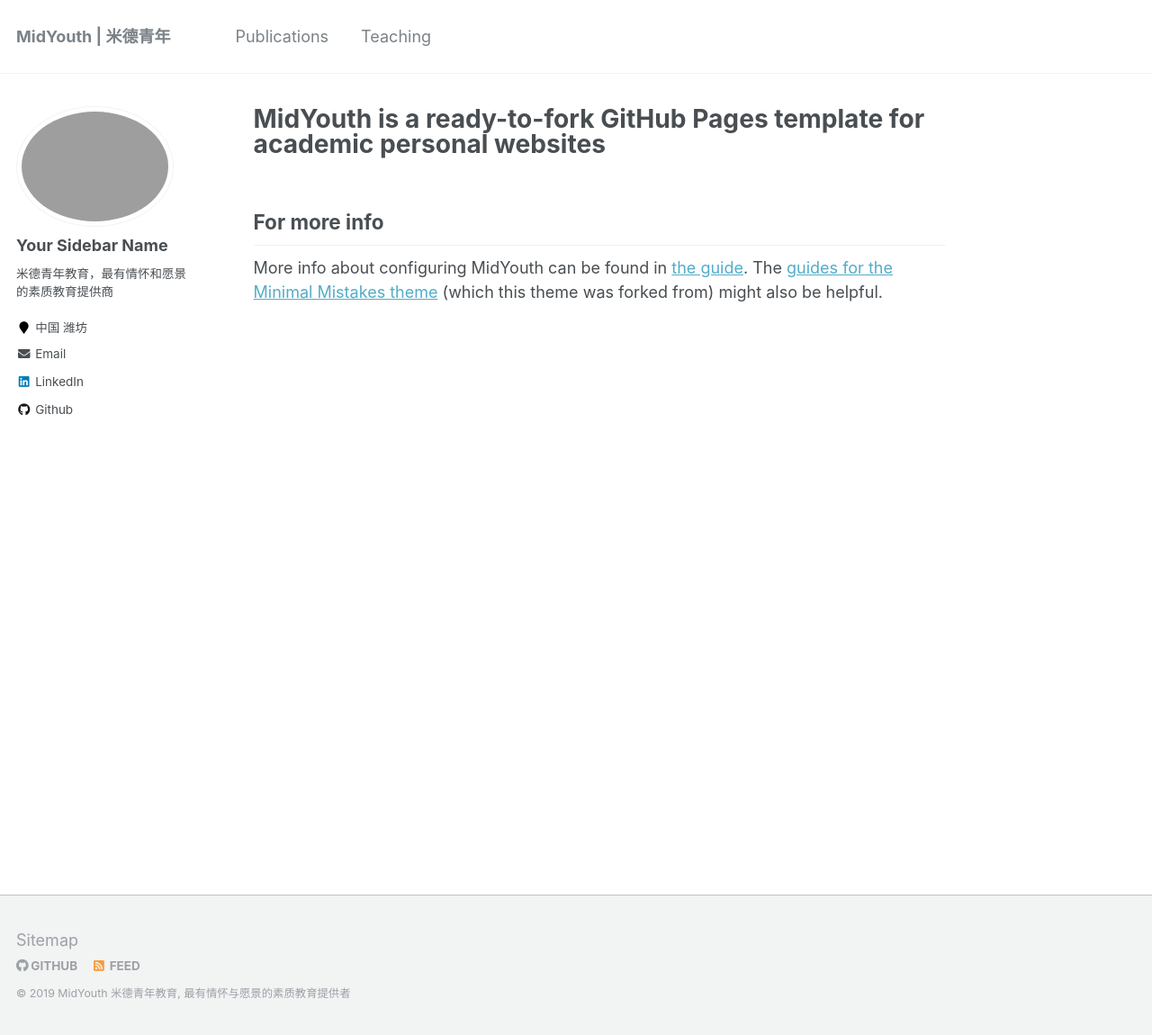
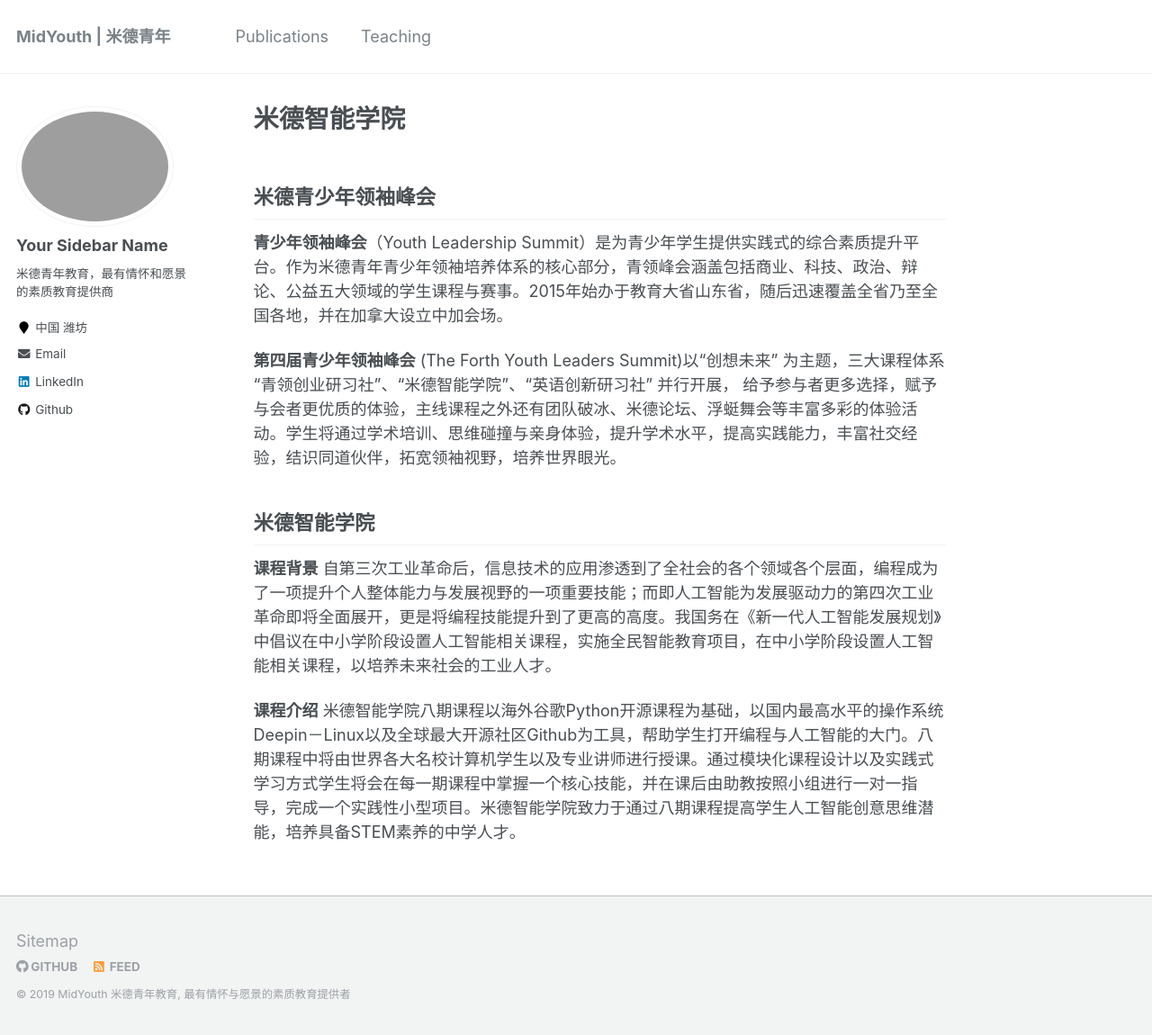
Before and after one commit to midyouth/midyouth.github.io, a Jekyll site: the page built from _pages/about.md, in a window 1280 px wide and 1150 px high. Shown: the whole window at 90% size. Built offline with Jekyll 4.4.1, drawn with Linux system fonts in a browser that asks for light colours.

Commit message:
front page

```diff
--- a/_pages/about.md
+++ b/_pages/about.md
@@ -1,6 +1,6 @@
 ---
 permalink: /
-title: "MidYouth is a ready-to-fork GitHub Pages template for academic personal websites"
+title: "米德智能学院"
 excerpt: "About me"
 author_profile: true
 redirect_from:
@@ -8,8 +8,16 @@
   - /about.html
 ---
 
+米德青少年领袖峰会
+------
+**青少年领袖峰会**（Youth Leadership Summit）是为青少年学生提供实践式的综合素质提升平台。作为米德青年青少年领袖培养体系的核心部分，青领峰会涵盖包括商业、科技、政治、辩论、公益五大领域的学生课程与赛事。2015年始办于教育大省山东省，随后迅速覆盖全省乃至全国各地，并在加拿大设立中加会场。
 
+**第四届青少年领袖峰会** (The Forth Youth Leaders Summit)以“创想未来” 为主题，三大课程体系 “青领创业研习社”、“米德智能学院”、“英语创新研习社” 并行开展， 给予参与者更多选择，赋予与会者更优质的体验，主线课程之外还有团队破冰、米德论坛、浮蜓舞会等丰富多彩的体验活动。学生将通过学术培训、思维碰撞与亲身体验，提升学术水平，提高实践能力，丰富社交经验，结识同道伙伴，拓宽领袖视野，培养世界眼光。
 
-For more info
+米德智能学院
 ------
-More info about configuring MidYouth can be found in [the guide](https://MidYouth.github.io/markdown/). The [guides for the Minimal Mistakes theme](https://mmistakes.github.io/minimal-mistakes/docs/configuration/) (which this theme was forked from) might also be helpful.
+**课程背景**
+自第三次工业革命后，信息技术的应用渗透到了全社会的各个领域各个层面，编程成为了一项提升个人整体能力与发展视野的一项重要技能；而即人工智能为发展驱动力的第四次工业革命即将全面展开，更是将编程技能提升到了更高的高度。我国务在《新一代人工智能发展规划》中倡议在中小学阶段设置人工智能相关课程，实施全民智能教育项目，在中小学阶段设置人工智能相关课程，以培养未来社会的工业人才。
+
+**课程介绍**
+米德智能学院八期课程以海外谷歌Python开源课程为基础，以国内最高水平的操作系统Deepin－Linux以及全球最大开源社区Github为工具，帮助学生打开编程与人工智能的大门。八期课程中将由世界各大名校计算机学生以及专业讲师进行授课。通过模块化课程设计以及实践式学习方式学生将会在每一期课程中掌握一个核心技能，并在课后由助教按照小组进行一对一指导，完成一个实践性小型项目。米德智能学院致力于通过八期课程提高学生人工智能创意思维潜能，培养具备STEM素养的中学人才。
```
